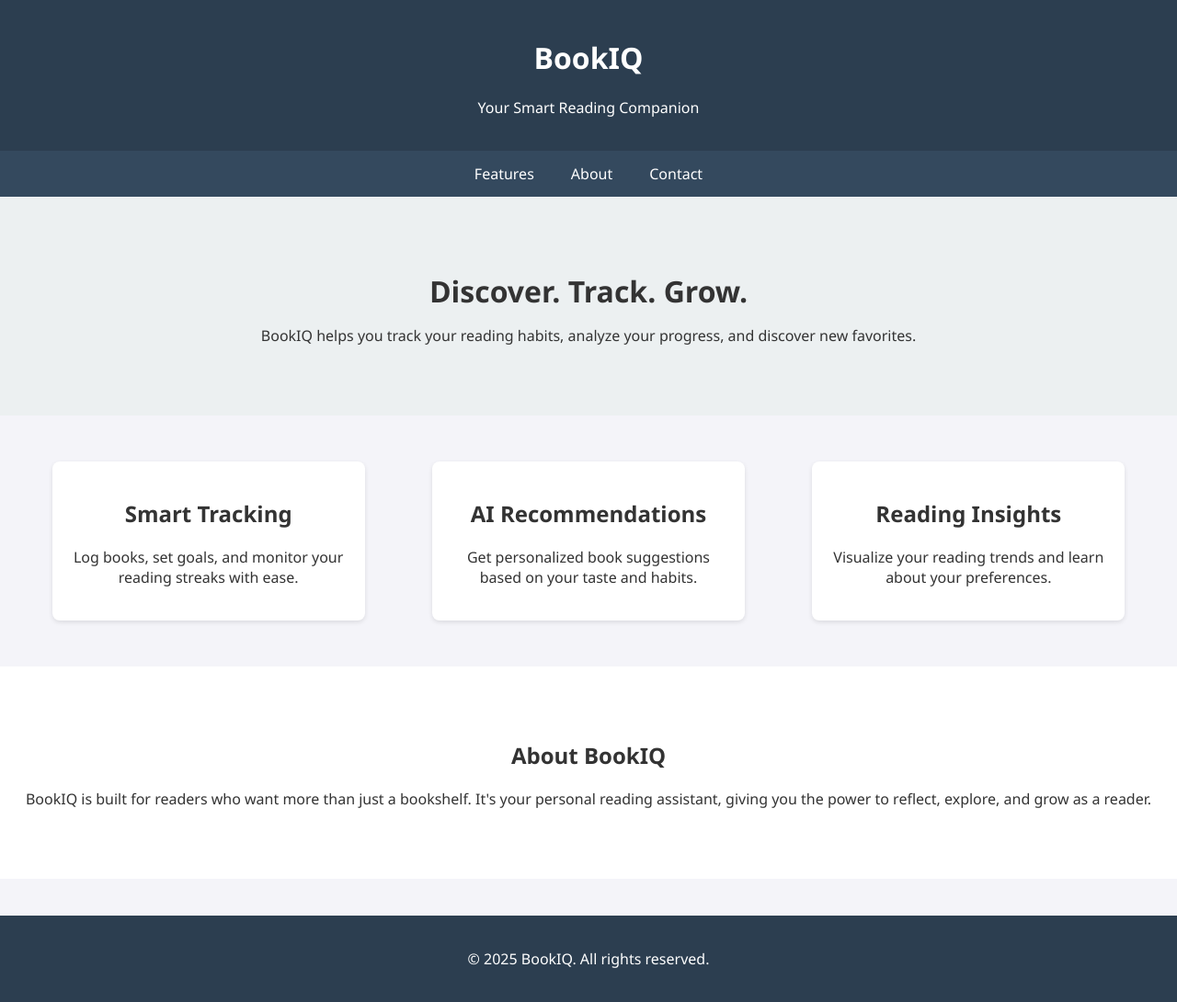
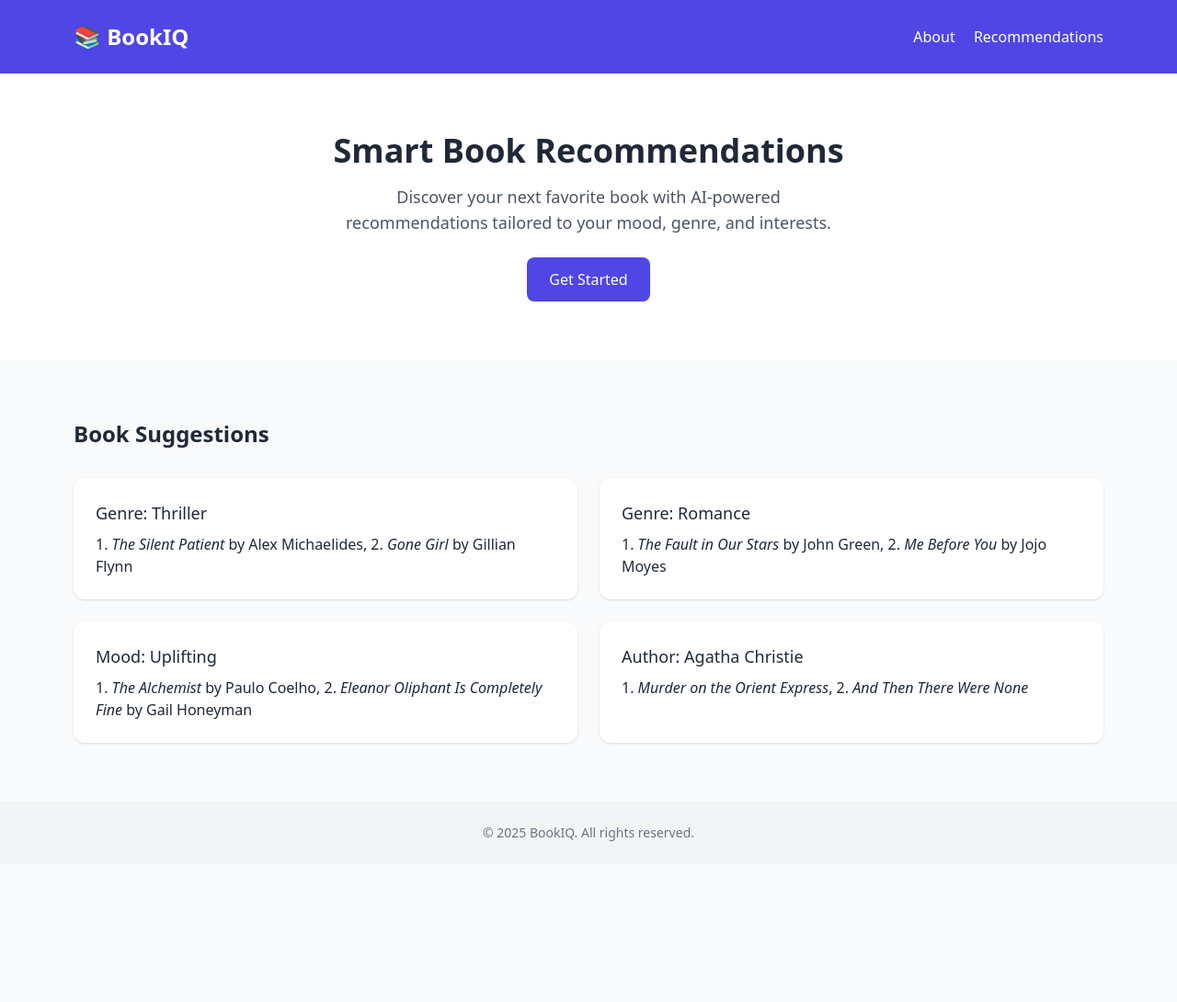
Before and after one commit to utkarsh1234456/BookIQ, a plain HTML site: page index.html in a window 1280 px wide. Shown: the whole page at 92% size. After the commit the page ends 940 px from the top, so only its background shows below. Drawn offline with nearby package versions, Linux system fonts and the light colour scheme.

Commit message:
Update index.html

```diff
--- a/index.html
+++ b/index.html
@@ -4,113 +4,75 @@
   <meta charset="UTF-8" />
   <meta name="viewport" content="width=device-width, initial-scale=1.0"/>
   <title>BookIQ</title>
-  <style>
-    body {
-      margin: 0;
-      font-family: 'Segoe UI', Tahoma, Geneva, Verdana, sans-serif;
-      background-color: #f4f4f9;
-      color: #333;
-    }
-
-    header {
-      background-color: #2c3e50;
-      padding: 20px;
-      text-align: center;
-      color: white;
-    }
-
-    nav {
-      display: flex;
-      justify-content: center;
-      background-color: #34495e;
-    }
-
-    nav a {
-      color: white;
-      padding: 14px 20px;
-      text-decoration: none;
-      display: inline-block;
-    }
-
-    nav a:hover {
-      background-color: #2c3e50;
-    }
-
-    .hero {
-      padding: 60px 20px;
-      text-align: center;
-      background-color: #ecf0f1;
-    }
-
-    .hero h1 {
-      margin-bottom: 10px;
-    }
-
-    .features {
-      display: flex;
-      justify-content: space-around;
-      flex-wrap: wrap;
-      margin: 40px 20px;
-    }
-
-    .feature {
-      background: white;
-      border-radius: 8px;
-      box-shadow: 0 2px 5px rgba(0,0,0,0.1);
-      padding: 20px;
-      margin: 10px;
-      width: 300px;
-      text-align: center;
-    }
-
-    footer {
-      background-color: #2c3e50;
-      color: white;
-      text-align: center;
-      padding: 20px;
-      margin-top: 40px;
-    }
-  </style>
+  <script src="https://cdn.tailwindcss.com"></script>
 </head>
-<body>
-  <header>
-    <h1>BookIQ</h1>
-    <p>Your Smart Reading Companion</p>
+<body class="bg-gray-50 text-gray-800 font-sans">
+  <!-- Header -->
+  <header class="bg-indigo-600 text-white shadow-md">
+    <div class="max-w-6xl mx-auto px-4 py-6 flex justify-between items-center">
+      <h1 class="text-2xl font-bold">📚 BookIQ</h1>
+      <nav class="space-x-4">
+        <a href="#about" class="hover:underline">About</a>
+        <a href="#recommendations" class="hover:underline">Recommendations</a>
+      </nav>
+    </div>
   </header>
 
-  <nav>
-    <a href="#features">Features</a>
-    <a href="#about">About</a>
-    <a href="#contact">Contact</a>
-  </nav>
+  <!-- Hero Section -->
+  <section class="text-center py-16 px-4 bg-white">
+    <h2 class="text-4xl font-bold mb-4">Smart Book Recommendations</h2>
+    <p class="text-lg text-gray-600 max-w-xl mx-auto">
+      Discover your next favorite book with AI-powered recommendations tailored to your mood, genre, and interests.
+    </p>
+    <a href="#recommendations" class="mt-6 inline-block bg-indigo-600 text-white px-6 py-3 rounded-lg hover:bg-indigo-700 transition">Get Started</a>
+  </section>
 
-  <div class="hero">
-    <h1>Discover. Track. Grow.</h1>
-    <p>BookIQ helps you track your reading habits, analyze your progress, and discover new favorites.</p>
-  </div>
+  <!-- Recommendations Section -->
+  <section id="recommendations" class="max-w-6xl mx-auto px-4 py-16">
+    <h3 class="text-2xl font-semibold mb-8">Book Suggestions</h3>
 
-  <section id="features" class="features">
-    <div class="feature">
-      <h2>Smart Tracking</h2>
-      <p>Log books, set goals, and monitor your reading streaks with ease.</p>
-    </div>
-    <div class="feature">
-      <h2>AI Recommendations</h2>
-      <p>Get personalized book suggestions based on your taste and habits.</p>
-    </div>
-    <div class="feature">
-      <h2>Reading Insights</h2>
-      <p>Visualize your reading trends and learn about your preferences.</p>
+    <div class="grid md:grid-cols-2 gap-6">
+      <div class="bg-white rounded-xl shadow p-6">
+        <h4 class="text-lg font-medium mb-2">Genre: Thriller</h4>
+        <p>1. <em>The Silent Patient</em> by Alex Michaelides, 2. <em>Gone Girl</em> by Gillian Flynn</p>
+      </div>
+
+      <div class="bg-white rounded-xl shadow p-6">
+        <h4 class="text-lg font-medium mb-2">Genre: Romance</h4>
+        <p>1. <em>The Fault in Our Stars</em> by John Green, 2. <em>Me Before You</em> by Jojo Moyes</p>
+      </div>
+
+      <div class="bg-white rounded-xl shadow p-6">
+        <h4 class="text-lg font-medium mb-2">Mood: Uplifting</h4>
+        <p>1. <em>The Alchemist</em> by Paulo Coelho, 2. <em>Eleanor Oliphant Is Completely Fine</em> by Gail Honeyman</p>
+      </div>
+
+      <div class="bg-white rounded-xl shadow p-6">
+        <h4 class="text-lg font-medium mb-2">Author: Agatha Christie</h4>
+        <p>1. <em>Murder on the Orient Express</em>, 2. <em>And Then There Were None</em></p>
+      </div>
     </div>
   </section>
 
-  <section id="about" class="hero" style="background-color: #fff;">
-    <h2>About BookIQ</h2>
-    <p>BookIQ is built for readers who want more than just a bookshelf. It's your personal reading assistant, giving you the power to reflect, explore, and grow as a reader.</p>
-  </section>
+  <!-- Footer -->
+  <footer class="bg-gray-100 text-center text-gray-500 text-sm py-6">
+    &copy; 2025 BookIQ. All rights reserved.
+  </footer>
 
-  <footer>
-    <p>&copy; 2025 BookIQ. All rights reserved.</p>
-  </footer>
+  <!-- Watson Assistant Chat Script -->
+  <script>
+    window.watsonAssistantChatOptions = {
+      integrationID: "38230aea-4bf4-4cc8-9ad2-6435d37c58ee", // The ID of this integration.
+      region: "eu-de", // The region your integration is hosted in.
+      serviceInstanceID: "ea42bf7b-c62b-45f4-b20f-5a1eeb72148b", // The ID of your service instance.
+      onLoad: async (instance) => { await instance.render(); }
+    };
+    setTimeout(function(){
+      const t=document.createElement('script');
+      t.src="https://web-chat.global.assistant.watson.appdomain.cloud/versions/" +
+        (window.watsonAssistantChatOptions.clientVersion || 'latest') + "/WatsonAssistantChatEntry.js";
+      document.head.appendChild(t);
+    });
+  </script>
 </body>
 </html>
```
